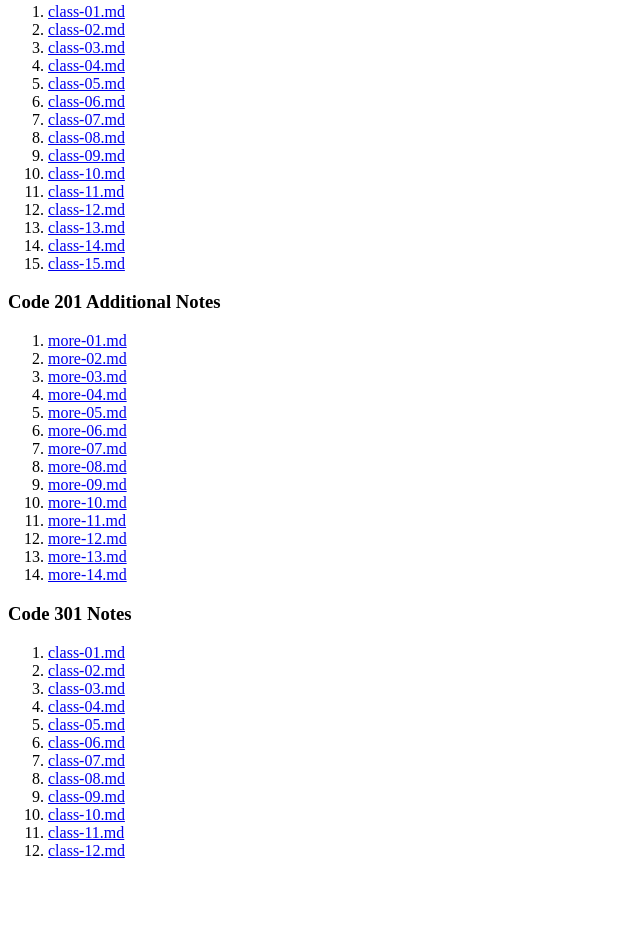
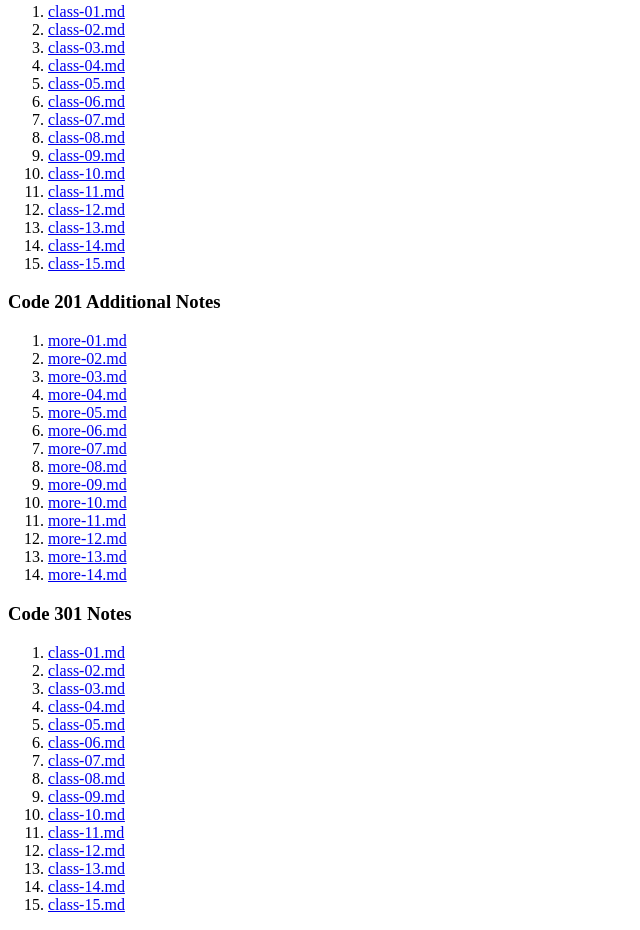
Before and after one commit to Navelfuzz/reading-notes, a plain HTML site: page index.html in a window 1280 px wide. Shown: the part 553-1483 px from the top of the page, without its empty margins (0-640 px from the left). Before the commit the page ends 1429 px from the top, so only its background shows below. Drawn offline with Linux system fonts and the light colour scheme.

Commit message:
added 14 and 15

```diff
--- a/index.html
+++ b/index.html
@@ -76,6 +76,9 @@
                 <li><a href="https://navelfuzz77.github.io/reading-notes/301/class-10">class-10.md</a></li>
                 <li><a href="https://navelfuzz77.github.io/reading-notes/301/class-11">class-11.md</a></li>
                 <li><a href="https://navelfuzz77.github.io/reading-notes/301/class-12">class-12.md</a></li>
+                <li><a href="https://navelfuzz77.github.io/reading-notes/301/class-13">class-13.md</a></li>
+                <li><a href="https://navelfuzz77.github.io/reading-notes/301/class-14">class-14.md</a></li>
+                <li><a href="https://navelfuzz77.github.io/reading-notes/301/class-15">class-15.md</a></li>
             </ol>
     </body>
 </html>
```
Also changed, not shown: 3 other files.
